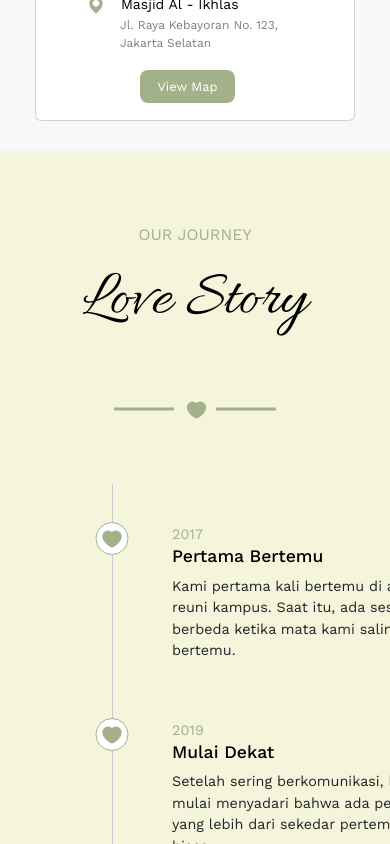
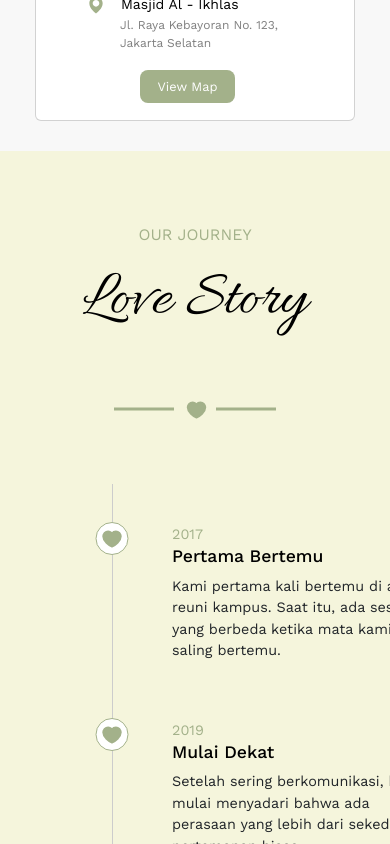
Before and after one commit to sandisyd/wedding-template-one, a Vue app: page /wedding in a window 390 px wide. Shown: the part 3136-3980 px from the top of the page. Built offline with nearby package versions, Linux system fonts and the light colour scheme.

Commit message:
commit changes

```diff
--- a/src/assets/styles/style.css
+++ b/src/assets/styles/style.css
@@ -479,27 +479,11 @@ body {
   }
   .timeline li .timeline-panel .timeline-body {
     margin-left: 0 !important;
-    width: 290px !important;
+    width: 260px !important;
   }
 }
 
 @media (max-width: 576px) {
-  /* .timelie li .timeline-image {
-    width: 80px;
-    height: 80px;
-  }
-
-  .timeline li .timeline-panel {
-    width: 65%;
-    transform: translateX(-20px);
-  }
-
-  .timeline li .timeline-panel::before {
-    top: 30px;
-  }
-  .timeline li .timeline-panel::after {
-    top: 31px;
-  } */
   .timeline::before {
     left: 100px !important;
   }
```
